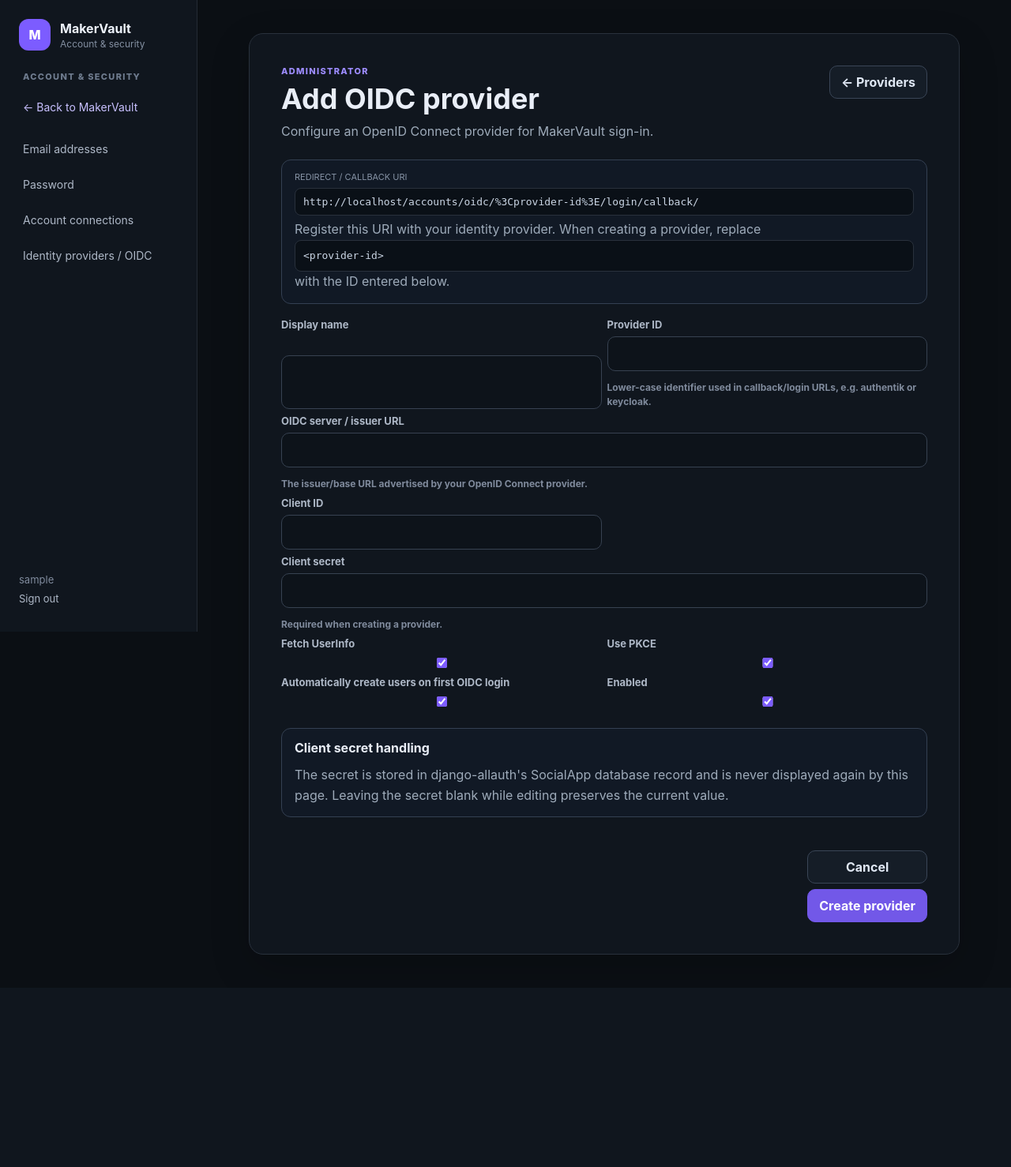
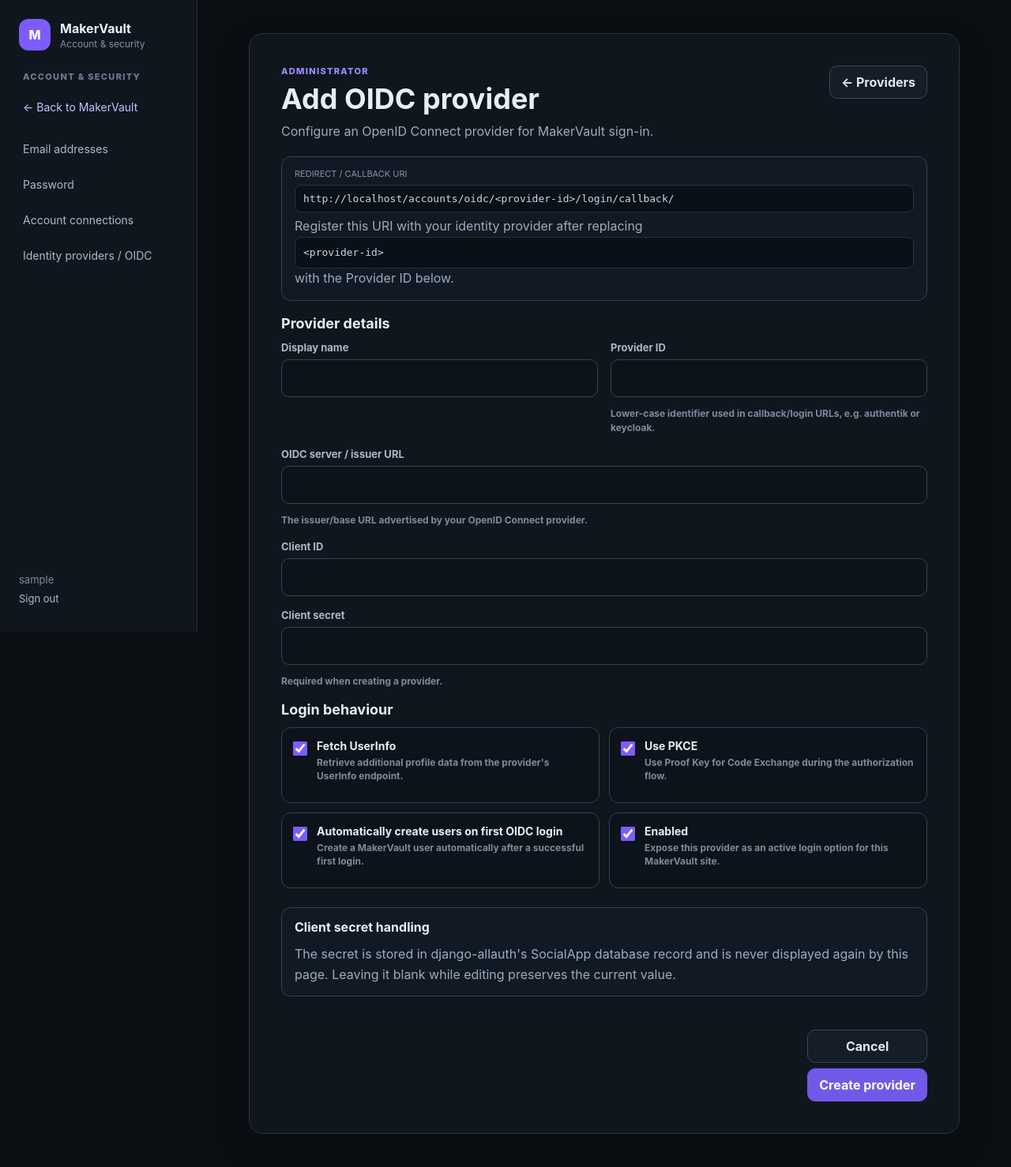
Before and after one commit to gavrd7/MakerVault, a Django app: page /accounts/security/oidc/add/ in a window 1280 px wide. Shown: the whole page at 79% size. Before the commit the page ends 1223 px from the top, so only its background shows below. Run offline with Django 5.2, Linux system fonts and the light colour scheme; the visitor is signed in with stand-in values (Sample User, id 1); parts of the project's set-up code (start-up, migrations or seed data) failed here and were passed over.

Commit message:
MakerVault v0.3.5 — security audit, hardening and Account & Security polish
Polish Account & Security/OIDC UI, harden production configuration and remote-fetch permissions, add continuous Python/frontend/container vulnerability auditing, and remediate runtime package findings.

```diff
--- a/backend/core/api_views.py
+++ b/backend/core/api_views.py
@@ -670,6 +670,12 @@ def _catalogue_image_response(request, obj, permission, serializer, response_key
             image_content, filename = sanitise_uploaded_image(uploaded, stem)
             apply_catalogue_image(obj, image_content, filename, source_type="upload")
         else:
+            if not request.user.is_staff:
+                return _error(
+                    "Remote catalogue image fetching is restricted to administrators; "
+                    "editors can upload an image file instead.",
+                    status=403,
+                )
             payload = _read_json(request)
             image_url = str(payload.get("url") or "").strip()
             if not image_url:
--- a/backend/core/forms.py
+++ b/backend/core/forms.py
@@ -1,8 +1,10 @@
 import re
 
 from django import forms
+from django.conf import settings
 from django.core.exceptions import ValidationError
 from allauth.socialaccount.models import SocialApp
+from urllib.parse import urlparse
 
 
 _PROVIDER_ID_RE = re.compile(r"^[a-z0-9][a-z0-9_-]{1,62}$")
@@ -66,4 +68,15 @@ class OIDCProviderForm(forms.Form):
         return value
 
     def clean_server_url(self):
-        return self.cleaned_data["server_url"].rstrip("/")
+        value = self.cleaned_data["server_url"].rstrip("/")
+        parsed = urlparse(value)
+        if parsed.username or parsed.password:
+            raise ValidationError("Credentials must not be embedded in the issuer URL.")
+        if parsed.query or parsed.fragment:
+            raise ValidationError("The issuer URL must not include a query string or fragment.")
+        if parsed.scheme != "https" and not settings.OIDC_ALLOW_INSECURE_ISSUERS:
+            raise ValidationError(
+                "OIDC issuer URLs must use HTTPS. A server administrator can explicitly "
+                "enable insecure issuers for an isolated lab deployment."
+            )
+        return value
--- a/backend/core/oidc_views.py
+++ b/backend/core/oidc_views.py
@@ -89,7 +89,7 @@ def oidc_provider_create(request):
     return render(request, "core/oidc_provider_form.html", {
         "form": form,
         "mode": "create",
-        "callback_uri": request.build_absolute_uri("/accounts/oidc/<provider-id>/login/callback/"),
+        "callback_uri": request.build_absolute_uri("/accounts/oidc/") + "<provider-id>/login/callback/",
     })
 
 
--- a/backend/core/static/core/account.css
+++ b/backend/core/static/core/account.css
@@ -156,3 +156,28 @@ button,input,select,textarea{font:inherit}
  .provider-actions,.form-actions{display:grid;grid-template-columns:1fr}
  .provider-actions .account-button,.provider-actions button,.form-actions>*{width:100%}
 }
+
+/* v0.3.5 OIDC form consistency */
+.oidc-page-head{margin-bottom:18px}
+.oidc-form{gap:22px}
+.oidc-form-section{display:grid;gap:12px}
+.oidc-form-section h2{margin:0;font-size:18px}
+.oidc-form-grid{align-items:start}
+.oidc-form-grid label{min-width:0}
+.oidc-form-grid input[type="text"],
+.oidc-form-grid input[type="url"],
+.oidc-form-grid input[type="password"]{height:48px;min-height:48px}
+.oidc-toggle-grid{display:grid;grid-template-columns:repeat(2,minmax(0,1fr));gap:12px}
+.oidc-toggle-card{
+  display:grid!important;grid-template-columns:auto minmax(0,1fr);gap:12px!important;align-items:start;
+  min-height:96px;padding:14px;border:1px solid #334052;border-radius:12px;background:#0d131a;cursor:pointer
+}
+.oidc-toggle-card:hover{border-color:#55479d;background:#101724}
+.oidc-toggle-card input{margin:3px 0 0;width:18px;height:18px}
+.oidc-toggle-card strong,.oidc-toggle-card small{display:block}
+.oidc-toggle-card strong{color:#e7edf7;font-size:14px}
+.oidc-toggle-card small{margin-top:4px;color:#7f8a9c;line-height:1.45;font-size:12px}
+.callback-box code{white-space:normal;word-break:break-all}
+@media(max-width:760px){
+  .oidc-toggle-grid{grid-template-columns:1fr}
+}
--- a/backend/core/templates/core/oidc_provider_form.html
+++ b/backend/core/templates/core/oidc_provider_form.html
@@ -1,7 +1,7 @@
 {% extends "allauth/layouts/base.html" %}
 {% block head_title %}{% if mode == "create" %}Add OIDC provider{% else %}Edit OIDC provider{% endif %}{% endblock %}
 {% block content %}
-<div class="security-page-head">
+<div class="security-page-head oidc-page-head">
   <div>
     <span class="account-eyebrow">Administrator</span>
     <h1>{% if mode == "create" %}Add OIDC provider{% else %}Edit {{ provider.name }}{% endif %}</h1>
@@ -13,26 +13,78 @@
 <div class="callback-box">
   <span>Redirect / callback URI</span>
   <code>{{ callback_uri }}</code>
-  <p>Register this URI with your identity provider. When creating a provider, replace <code>&lt;provider-id&gt;</code> with the ID entered below.</p>
+  {% if mode == "create" %}
+    <p>Register this URI with your identity provider after replacing <code>&lt;provider-id&gt;</code> with the Provider ID below.</p>
+  {% else %}
+    <p>Register this exact URI with your identity provider.</p>
+  {% endif %}
 </div>
 
 <form method="post" class="oidc-form">
   {% csrf_token %}
   {% if form.non_field_errors %}<div class="account-message error">{{ form.non_field_errors }}</div>{% endif %}
-  <div class="oidc-form-grid">
-    {% for field in form %}
-      <label class="{% if field.name == 'server_url' or field.name == 'client_secret' %}wide{% endif %}">
-        <span>{{ field.label }}</span>
-        {{ field }}
-        {% if field.help_text %}<small class="helptext">{{ field.help_text }}</small>{% endif %}
-        {% if field.errors %}<span class="field-error">{{ field.errors|join:", " }}</span>{% endif %}
+
+  <section class="oidc-form-section">
+    <h2>Provider details</h2>
+    <div class="oidc-form-grid">
+      <label>
+        <span>{{ form.name.label }}</span>
+        {{ form.name }}
+        {% if form.name.errors %}<span class="field-error">{{ form.name.errors|join:", " }}</span>{% endif %}
       </label>
-    {% endfor %}
-  </div>
+      <label>
+        <span>{{ form.provider_id.label }}</span>
+        {{ form.provider_id }}
+        {% if form.provider_id.help_text %}<small class="helptext">{{ form.provider_id.help_text }}</small>{% endif %}
+        {% if form.provider_id.errors %}<span class="field-error">{{ form.provider_id.errors|join:", " }}</span>{% endif %}
+      </label>
+      <label class="wide">
+        <span>{{ form.server_url.label }}</span>
+        {{ form.server_url }}
+        {% if form.server_url.help_text %}<small class="helptext">{{ form.server_url.help_text }}</small>{% endif %}
+        {% if form.server_url.errors %}<span class="field-error">{{ form.server_url.errors|join:", " }}</span>{% endif %}
+      </label>
+      <label class="wide">
+        <span>{{ form.client_id.label }}</span>
+        {{ form.client_id }}
+        {% if form.client_id.errors %}<span class="field-error">{{ form.client_id.errors|join:", " }}</span>{% endif %}
+      </label>
+      <label class="wide">
+        <span>{{ form.client_secret.label }}</span>
+        {{ form.client_secret }}
+        {% if form.client_secret.help_text %}<small class="helptext">{{ form.client_secret.help_text }}</small>{% endif %}
+        {% if form.client_secret.errors %}<span class="field-error">{{ form.client_secret.errors|join:", " }}</span>{% endif %}
+      </label>
+    </div>
+  </section>
+
+  <section class="oidc-form-section">
+    <h2>Login behaviour</h2>
+    <div class="oidc-toggle-grid">
+      <label class="oidc-toggle-card">
+        {{ form.fetch_userinfo }}
+        <span><strong>{{ form.fetch_userinfo.label }}</strong><small>Retrieve additional profile data from the provider's UserInfo endpoint.</small></span>
+      </label>
+      <label class="oidc-toggle-card">
+        {{ form.pkce }}
+        <span><strong>{{ form.pkce.label }}</strong><small>Use Proof Key for Code Exchange during the authorization flow.</small></span>
+      </label>
+      <label class="oidc-toggle-card">
+        {{ form.auto_signup }}
+        <span><strong>{{ form.auto_signup.label }}</strong><small>Create a MakerVault user automatically after a successful first login.</small></span>
+      </label>
+      <label class="oidc-toggle-card">
+        {{ form.enabled }}
+        <span><strong>{{ form.enabled.label }}</strong><small>Expose this provider as an active login option for this MakerVault site.</small></span>
+      </label>
+    </div>
+  </section>
+
   <div class="account-callout compact">
     <strong>Client secret handling</strong>
-    <p>The secret is stored in django-allauth's SocialApp database record and is never displayed again by this page. Leaving the secret blank while editing preserves the current value.</p>
+    <p>The secret is stored in django-allauth's SocialApp database record and is never displayed again by this page. Leaving it blank while editing preserves the current value.</p>
   </div>
+
   <div class="form-actions">
     <a class="account-button" href="{% url 'oidc-provider-list' %}">Cancel</a>
     <button type="submit">{% if mode == "create" %}Create provider{% else %}Save changes{% endif %}</button>
--- a/frontend/package.json
+++ b/frontend/package.json
@@ -1,7 +1,7 @@
 {
   "name": "makervault-frontend",
   "private": true,
-  "version": "0.3.4",
+  "version": "0.3.5",
   "type": "module",
   "scripts": {
     "build": "vite build"
--- a/frontend/src/App.jsx
+++ b/frontend/src/App.jsx
@@ -51,9 +51,9 @@ export default function App() {
 
   return <div className="shell">
     <aside>
-      <div className="brand"><span className="brandmark">M</span><div><strong>MakerVault</strong><small>v0.3.4 · AGPL</small></div></div>
+      <div className="brand"><span className="brandmark">M</span><div><strong>MakerVault</strong><small>v0.3.5 · AGPL</small></div></div>
       <nav>{NAV.map(n => <button key={n} className={section === n ? "active" : ""} onClick={() => setSection(n)}>{n}</button>)}</nav>
-      <div className="asideBottom"><a href="/admin/">Administration</a><a href="/accounts/2fa/">Security / MFA</a><a href="/accounts/logout/">Sign out</a></div>
+      <div className="asideBottom"><a href="/admin/">Administration</a><a href="/accounts/2fa/">Account &amp; Security</a><a href="/accounts/logout/">Sign out</a></div>
     </aside>
     <main>
       <header><div><h1>{section}</h1><p>{config ? `${config.user} · ${config.timezone} · ${config.currency}` : "Loading MakerVault…"}</p></div>{config?.permissions?.add_board && <button className="primary" onClick={() => setImportOpen(true)}>＋ Import URL</button>}</header>
--- a/requirements.txt
+++ b/requirements.txt
@@ -10,3 +10,7 @@ python-magic>=0.4.27,<0.5
 argon2-cffi>=23,<26
 requests>=2.32,<3
 beautifulsoup4>=4.13,<5
+
+# Explicit security floors for runtime/transitive packages scanned in the final image.
+msgpack>=1.2.1,<2
+setuptools>=78.1.1
```
Also changed, not shown: backend/core/views.py (+6 -2 lines), backend/makervault/settings.py (+16 -3 lines), .github/workflows/ci.yml, CHANGELOG.md, 3 other files.
